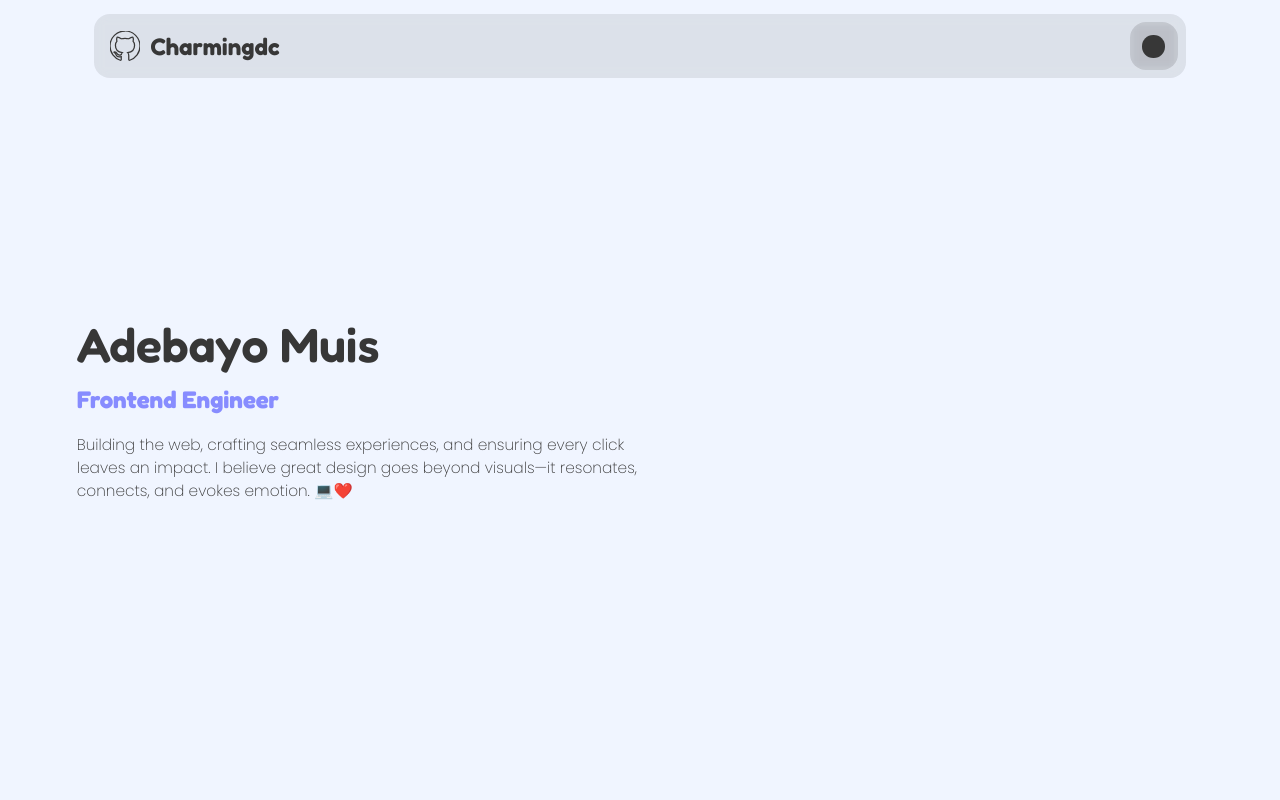
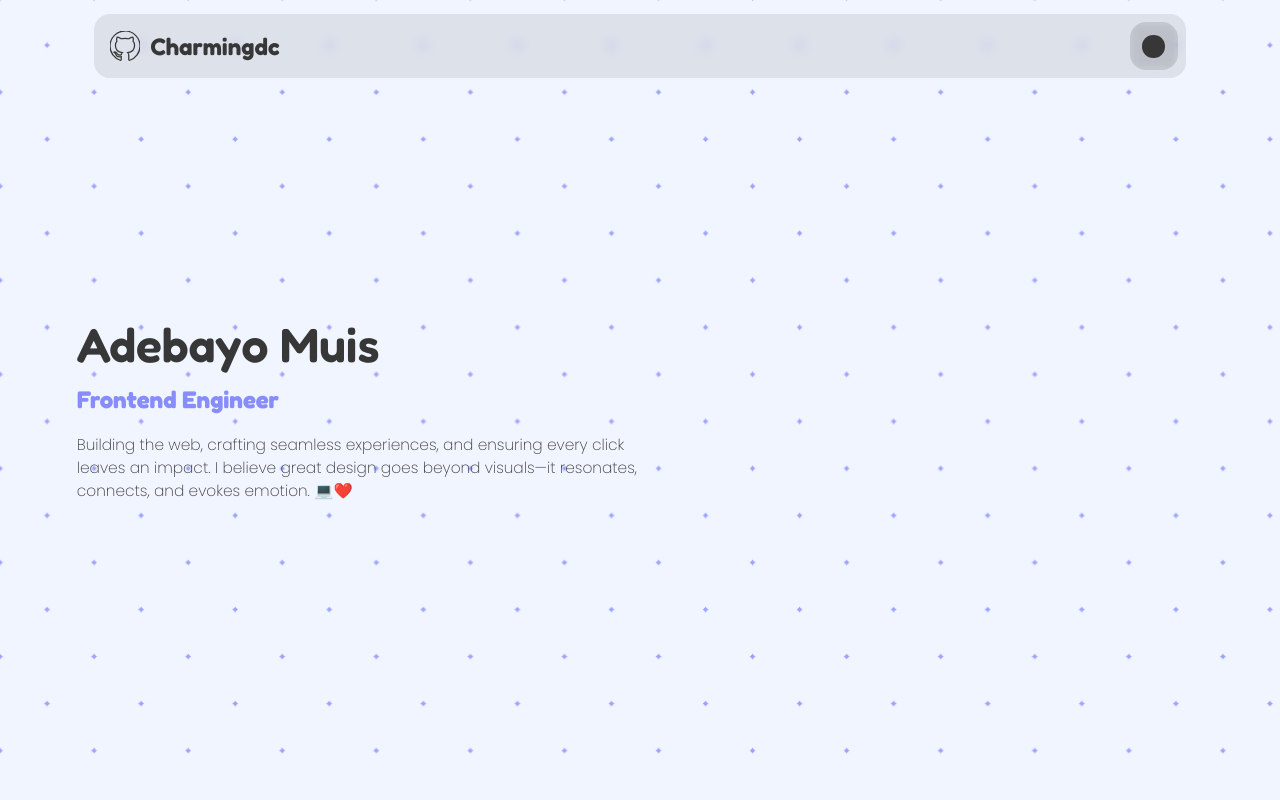
Before and after one commit to Charmingdc/Personal-Website, a React (Vite) app: page / in a window 1280 px wide. Shown: the top 800 px of the page. Built offline with nearby package versions, Linux system fonts and the light colour scheme.

Commit message:
Hero section twerk

```diff
--- a/src/App.css
+++ b/src/App.css
@@ -174,6 +174,10 @@ section {
  align-items: center;
  justify-content: center;
  background-color: var(--bg-color);
+ background-image: var(--hero-image);
+ background-position: center;
+ background-size: cover;
+ background-repeat: no-repeat;
  position: relative;
  padding-top: 2rem;
  margin-top: 0;
--- a/src/index.css
+++ b/src/index.css
@@ -3,6 +3,7 @@
  --bg-color:  rgb(5, 5, 9);
  --shade: rgb(17, 18, 23) /* rgb(9, 8, 13)*/;
  --sclr: rgb(20, 30, 120);
+ --hero-image: url('/illustrations/css-pattern-by-magicpattern.png');
  --box-radius: 1rem;
 }
 
@@ -12,6 +13,7 @@
   --bg-color: rgb(240, 245, 255);
   --shade: rgb(210, 225, 245)/*rgb(230, 230, 250)*/;
   --sclr: rgb(135, 140, 255);
+   --hero-image: url('/illustrations/css-pattern-by-magicpattern-light.png');
   --box-radius: 1rem;
 }
 
```
Also changed, not shown: public/illustrations/css-pattern-by-magicpattern-light.png (added), public/illustrations/css-pattern-by-magicpattern.png (added).
